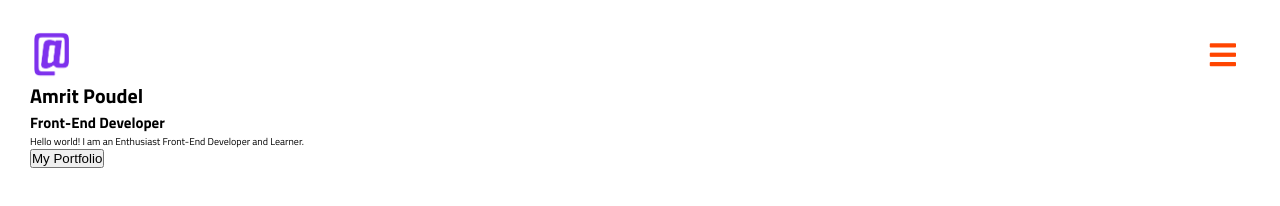
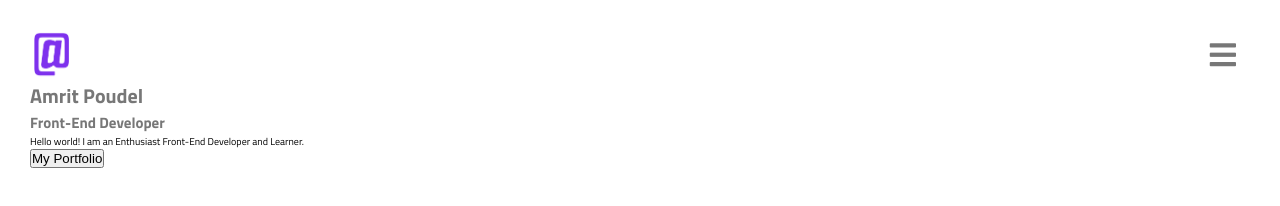
Before and after one commit to amritpoudel11/myPortfolio, a website: page index.html in a window 1280 px wide. Drawn offline with Linux system fonts and the light colour scheme.

```diff
--- a/sass/components/_navbar.scss
+++ b/sass/components/_navbar.scss
@@ -7,7 +7,7 @@
         padding-right: 1.4rem;
     }
     &-name{
-
+      color: $color-grey-dark;
     }
 
     &__header-1{
@@ -25,6 +25,6 @@
     }
     &__icon{
         font-size: 3rem;
-        color: orangered;
+        color: $color-grey-dark;
     }
 }
```
Also changed, not shown: css/style.css.
